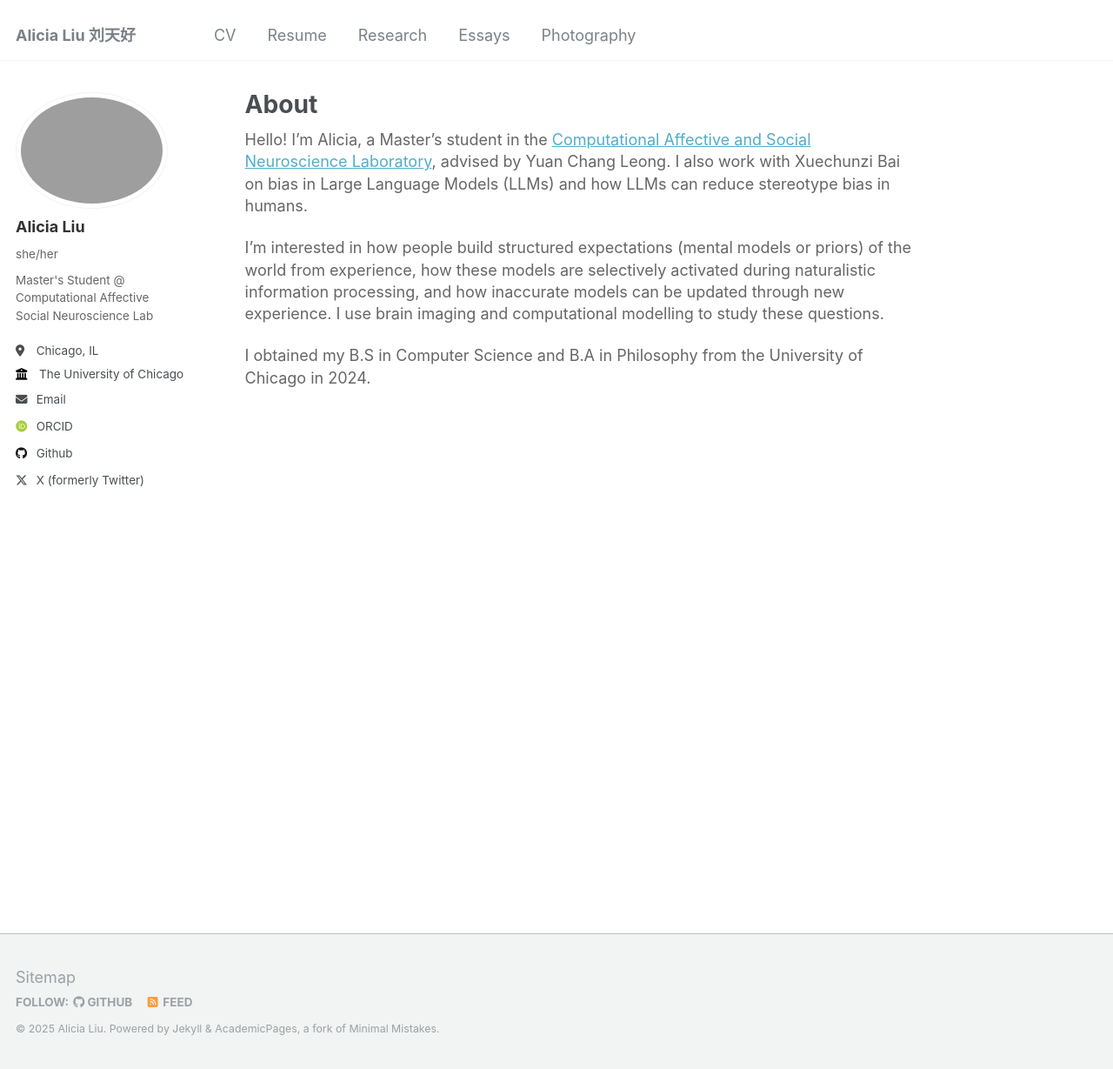
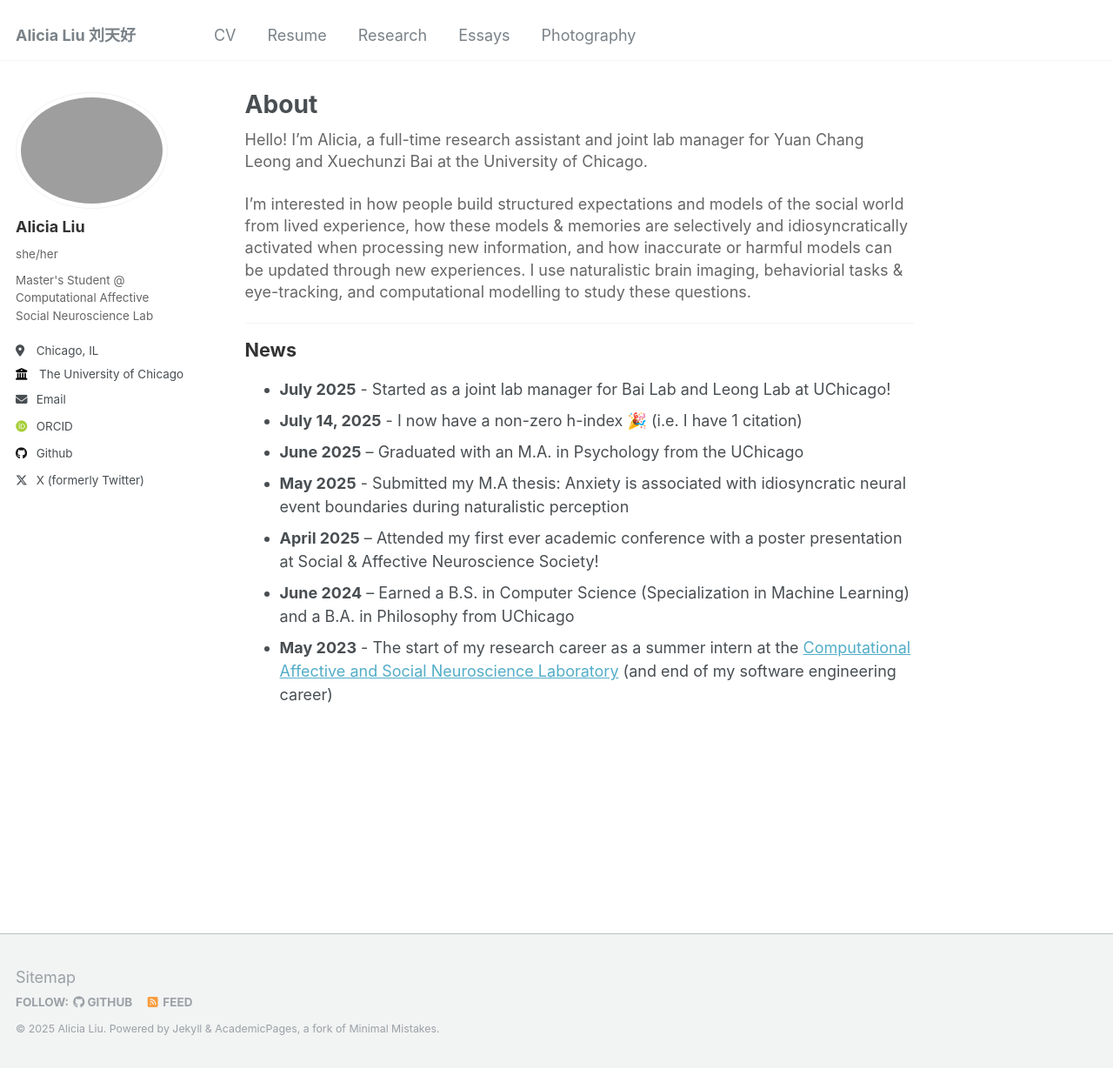
Before and after one commit to 20-alicial/20-alicial.github.io, a Jekyll site: the page built from _pages/about.md, in a window 1280 px wide and 1229 px high. Shown: the whole window at 87% size. Built offline with Jekyll 4.4.1, drawn with Linux system fonts in a browser that asks for light colours; some web fonts are replaced.

Commit message:
Update about.md

```diff
--- a/_pages/about.md
+++ b/_pages/about.md
@@ -6,8 +6,18 @@ redirect_from:
   - /about/
   - /about.html
 ---
-Hello! I'm Alicia, a Master's student in the [Computational Affective and Social Neuroscience Laboratory](https://mcnlab.uchicago.edu/), advised by Yuan Chang Leong. I also work with Xuechunzi Bai on bias in Large Language Models (LLMs) and how LLMs can reduce stereotype bias in humans.
 
-I'm interested in how people build structured expectations (mental models or priors) of the world from experience, how these models are selectively activated during naturalistic information processing, and how inaccurate models can be updated through new experience. I use brain imaging and computational modelling to study these questions.
+Hello! I'm Alicia, a full-time research assistant and joint lab manager for Yuan Chang Leong and Xuechunzi Bai at the University of Chicago.
 
-I obtained my B.S in Computer Science and B.A in Philosophy from the University of Chicago in 2024.
+I'm interested in how people build structured expectations and models of the social world from lived experience, how these models & memories are selectively and idiosyncratically activated when processing new information, and how inaccurate or harmful models can be updated through new experiences. I use naturalistic brain imaging, behaviorial tasks & eye-tracking, and computational modelling to study these questions.
+
+---
+
+### News
+- **July 2025** - Started as a joint lab manager for Bai Lab and Leong Lab at UChicago!
+- **July 14, 2025** - I now have a non-zero h-index 🎉 (i.e. I have 1 citation)
+- **June 2025** – Graduated with an M.A. in Psychology from the UChicago
+- **May 2025** - Submitted my M.A thesis: Anxiety is associated with idiosyncratic neural event boundaries during naturalistic perception
+- **April 2025** – Attended my first ever academic conference with a poster presentation at Social & Affective Neuroscience Society!
+- **June 2024** – Earned a B.S. in Computer Science (Specialization in Machine Learning) and a B.A. in Philosophy from UChicago
+- **May 2023** - The start of my research career as a summer intern at the [Computational Affective and Social Neuroscience Laboratory](https://mcnlab.uchicago.edu/) (and end of my software engineering career)
```
